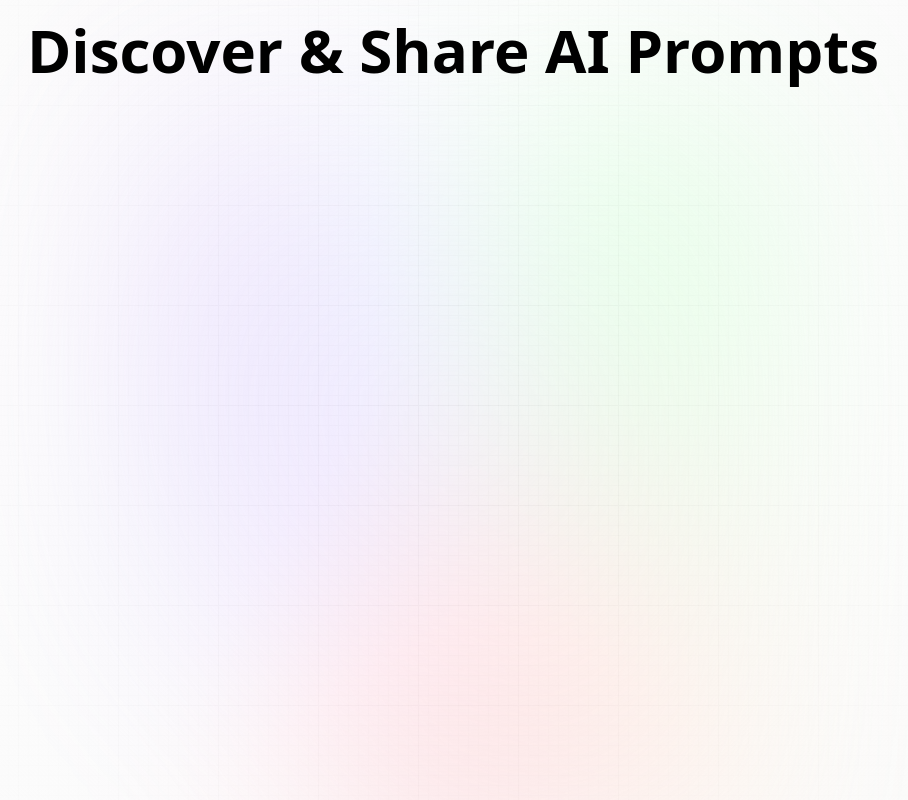
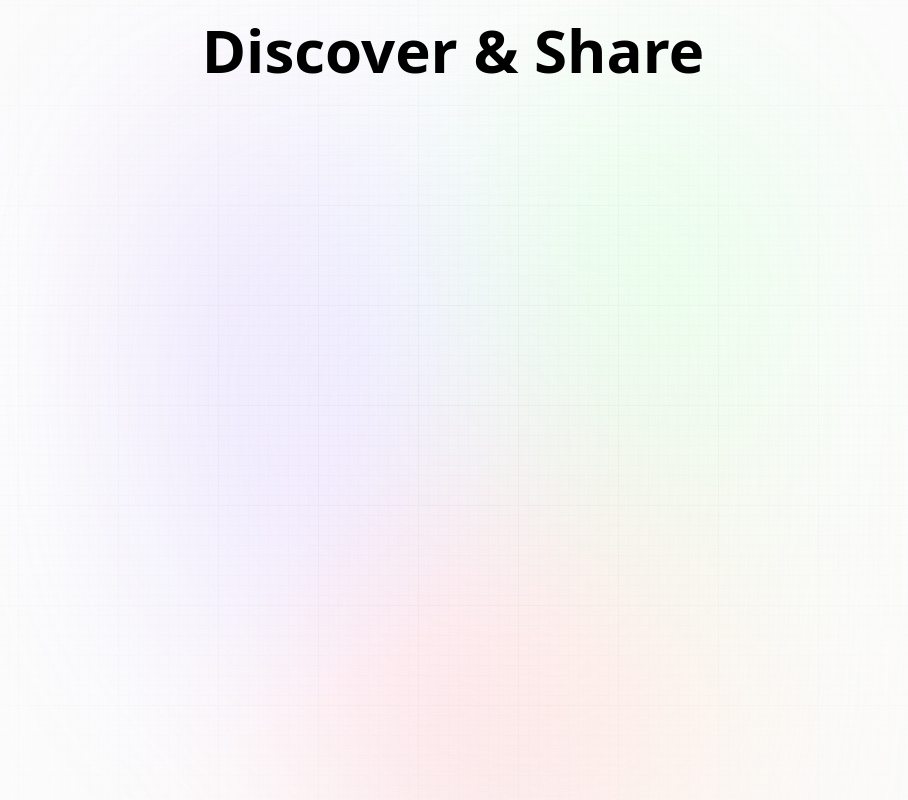
Before and after one commit to emretasss/promptgeniushub, a Next.js app: page / in a window 1280 px wide. Shown: the whole page, without its empty margins (187-1095 px from the left). Built offline with nearby package versions, Linux system fonts and the light colour scheme.

Commit message:
home page

```diff
--- a/app/page.jsx
+++ b/app/page.jsx
@@ -3,7 +3,9 @@ import React from 'react'
 const Home = () => {
   return (
     <section className='w-full flex-center flex-col'>
-        <h1 className='head_text text-center' >Discover & Share AI Prompts</h1>
+        <h1 className='head_text text-center' >Discover & Share </h1>
+        <br className="max-md:hidden "/>
+        <span> </span>
     </section>
   )
 }
```
